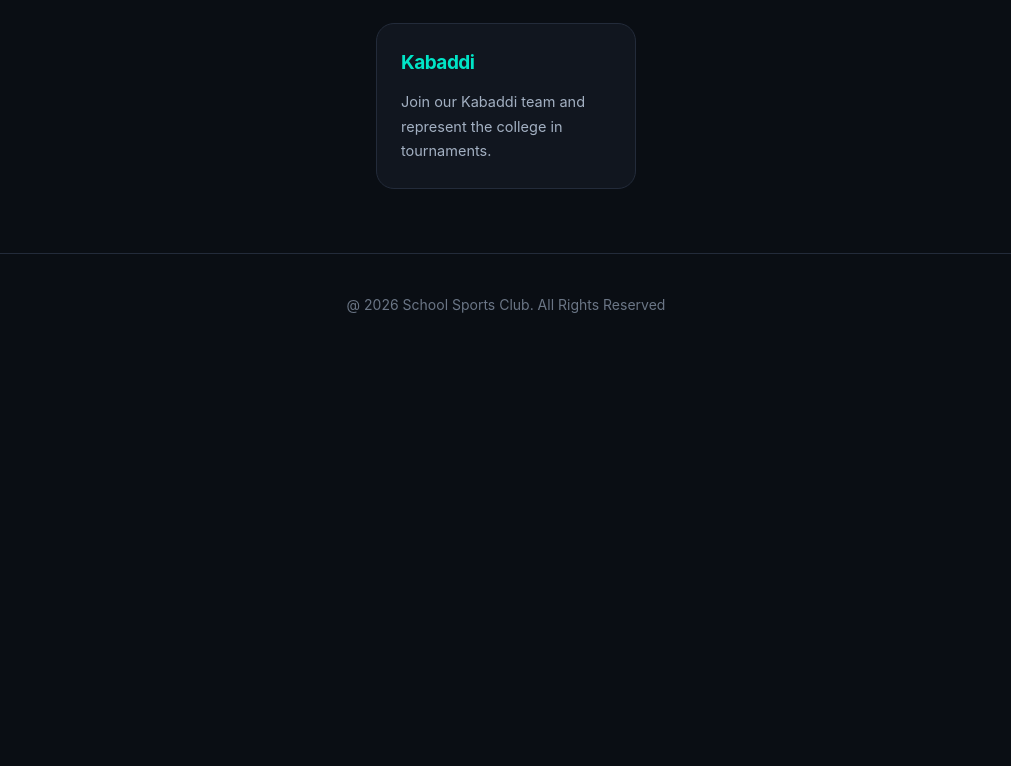
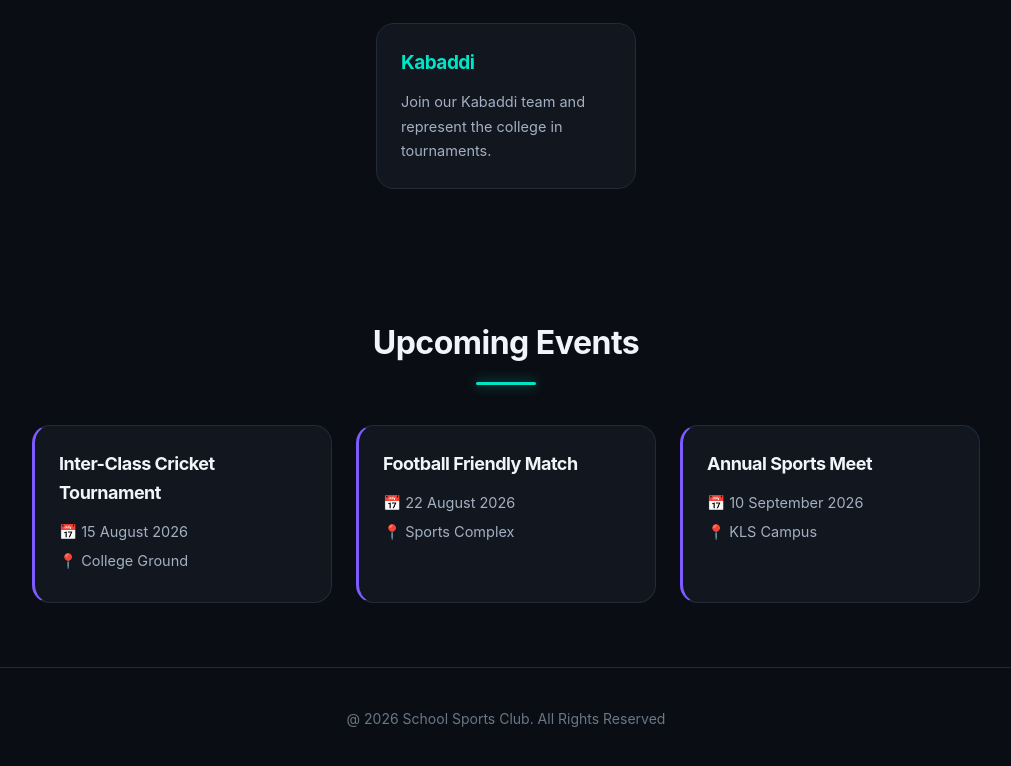
Before and after one commit to MeenalKesarkar/College-s-Sports-Club, a React (Vite) app: page / in a window 1280 px wide. Shown: the part 1185-1951 px from the top of the page, without its empty margins (134-1145 px from the left). Before the commit the page ends 1541 px from the top, so only its background shows below. Built offline with nearby package versions, Linux system fonts and the light colour scheme.

Commit message:
Added Events component and css styling

```diff
--- a/src/App.css
+++ b/src/App.css
@@ -312,6 +312,40 @@ section h2::after {
   margin: 0 auto var(--space-sm);
   text-align: center;
 }
+/*  EVENTS SECTION */
+.events-container {
+  display: flex;
+  flex-wrap: wrap;
+  gap: var(--space-md);
+  justify-content: center;
+}
+
+.event-card {
+  width: 300px;
+  padding: var(--space-md);
+  border-radius: var(--radius-md);
+  background: var(--bg-surface);
+  border: 1px solid var(--border-subtle);
+  border-left: 3px solid var(--accent-2);
+  transition: transform 0.3s var(--ease), box-shadow 0.3s var(--ease);
+}
+
+.event-card:hover {
+  transform: translateY(-8px);
+  box-shadow: 0 0 30px rgba(124, 92, 255, 0.25);
+}
+
+.event-card h3 {
+  color: var(--text-primary);
+  font-size: 18px;
+  margin-bottom: 12px;
+}
+
+.event-card p {
+  font-size: 14.5px;
+  color: var(--text-secondary);
+  margin-bottom: 6px;
+}
 
 /* Footer*/
 
--- a/src/App.jsx
+++ b/src/App.jsx
@@ -2,6 +2,7 @@ import { BrowserRouter } from 'react-router-dom';
 import Header from './Header';
 import Hero from './Hero';
 import Sports from './Sports';
+import Events from './Events';
 import Footer from './Footer';
 import './App.css'
 
@@ -11,6 +12,7 @@ function App() {
       <Header />
       <Hero />
       <Sports />
+      <Events />
       <Footer />
    </BrowserRouter>
   )
--- /dev/null
+++ b/src/Events.jsx
@@ -0,0 +1,37 @@
+function Events() {
+  const events = [
+    {
+      title: "Inter-Class Cricket Tournament",
+      date: "15 August 2026",
+      location: "College Ground"
+    },
+    {
+      title: "Football Friendly Match",
+      date: "22 August 2026",
+      location: "Sports Complex"
+    },
+    {
+      title: "Annual Sports Meet",
+      date: "10 September 2026",
+      location: "KLS Campus"
+    }
+  ];
+
+  return (
+    <section className="events">
+      <h2>Upcoming Events</h2>
+
+      <div className="events-container">
+        {events.map((event, index) => (
+          <div className="event-card" key={index}>
+            <h3>{event.title}</h3>
+            <p>📅 {event.date}</p>
+            <p>📍 {event.location}</p>
+          </div>
+        ))}
+      </div>
+    </section>
+  );
+}
+
+export default Events;
```
